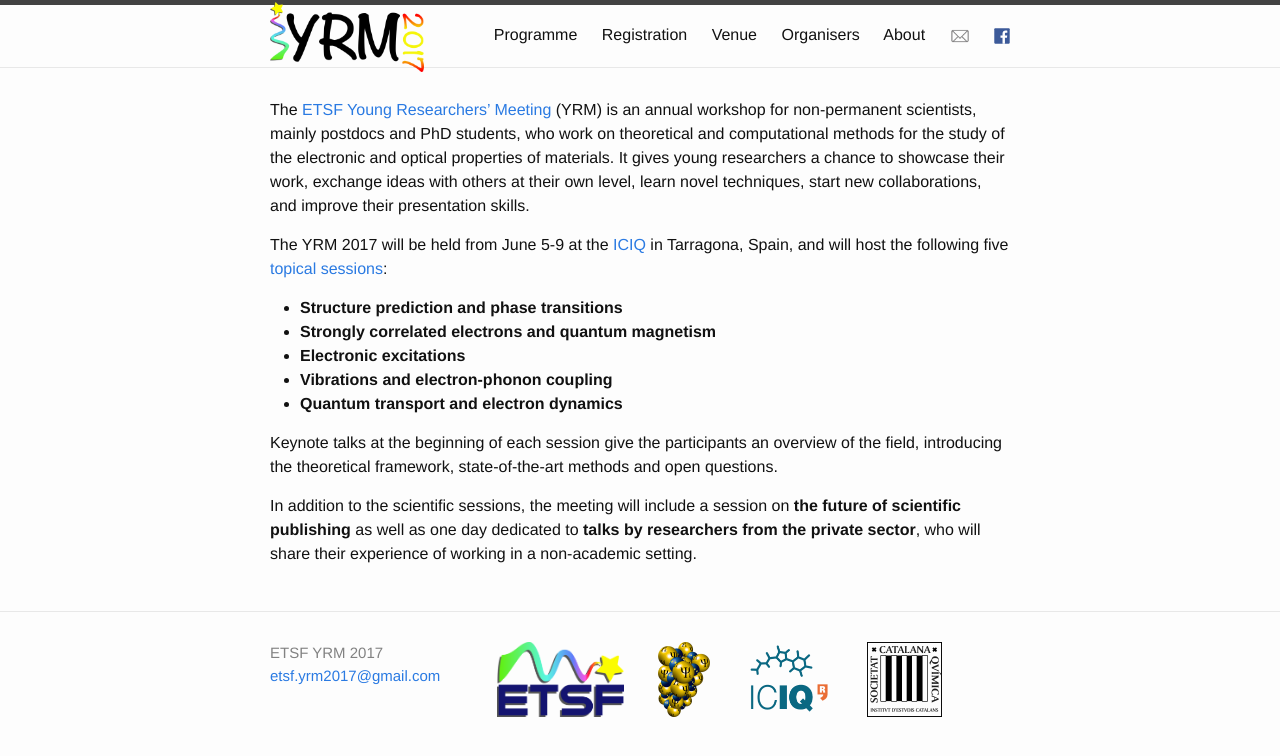
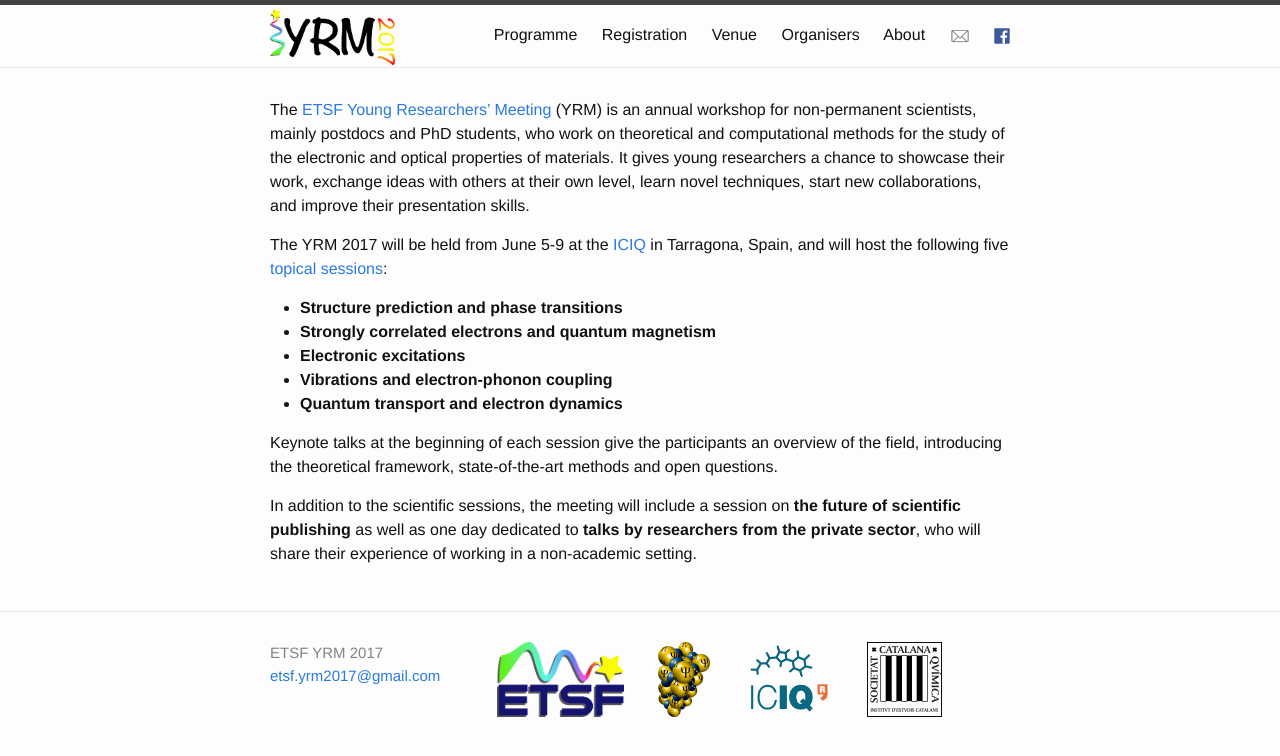
Before and after one commit to yrm2017/yrm2017.github.io, a Jekyll site: the page built from index.html, in a window 1280 px wide. Shown: the top 756 px of the page. Built offline with Jekyll 4.4.1, drawn with Linux system fonts in a browser that asks for light colours; the list of posts is cut into pages by our own code.

Commit message:
small updates to logo

```diff
--- a/_sass/_layout.scss
+++ b/_sass/_layout.scss
@@ -25,10 +25,10 @@
 }
 
 .site-logo {
-    height: 70px;
+    height: 56px;
     position: relative;
-    margin-bottom: -5px;
-    margin-top: -5px;
+    margin-bottom: 2px;
+    margin-top: 2px;
 }
 
 .site-nav {
```
Also changed, not shown: assets/images/logo.png, assets/images/logo.svg (added).
